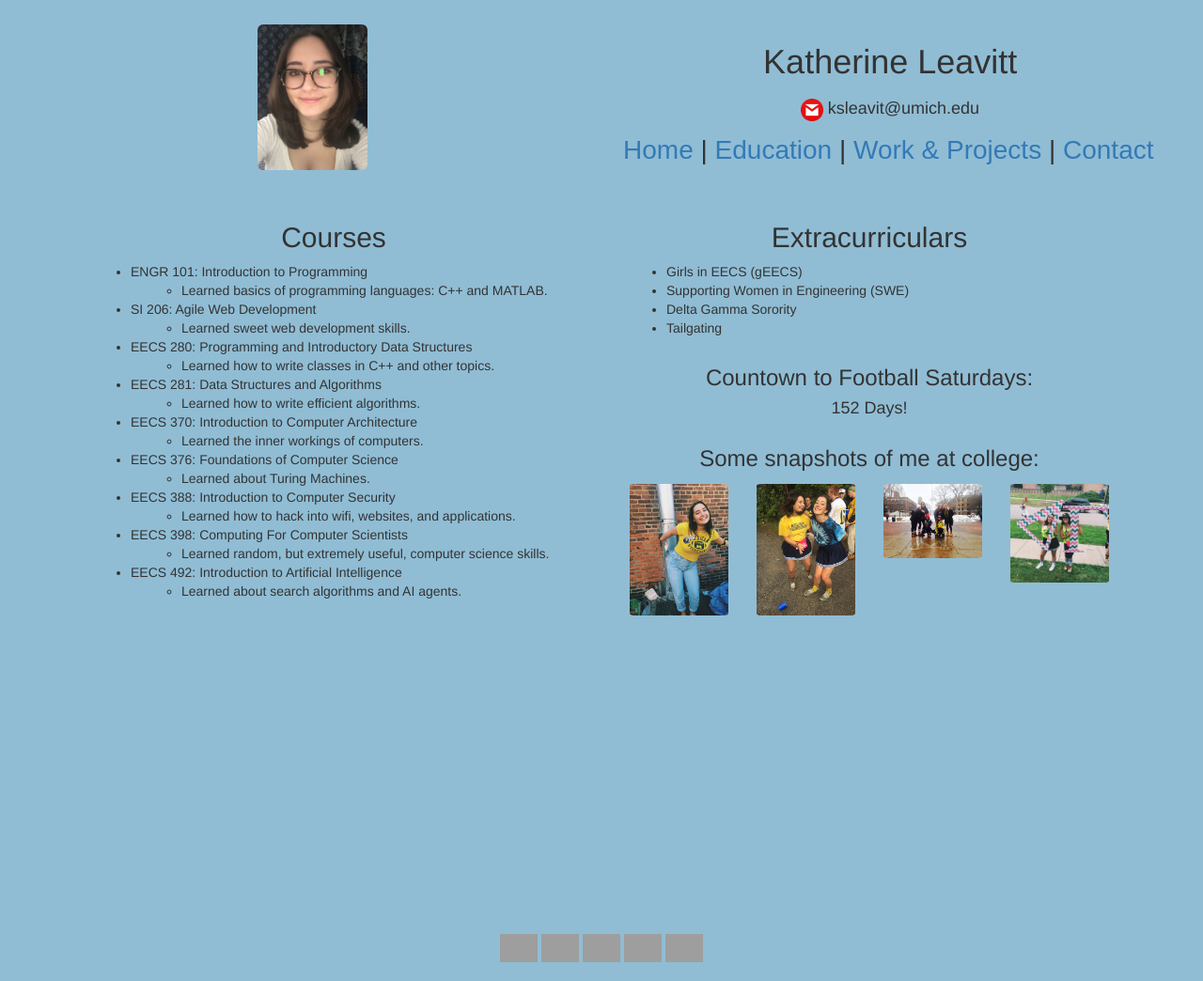
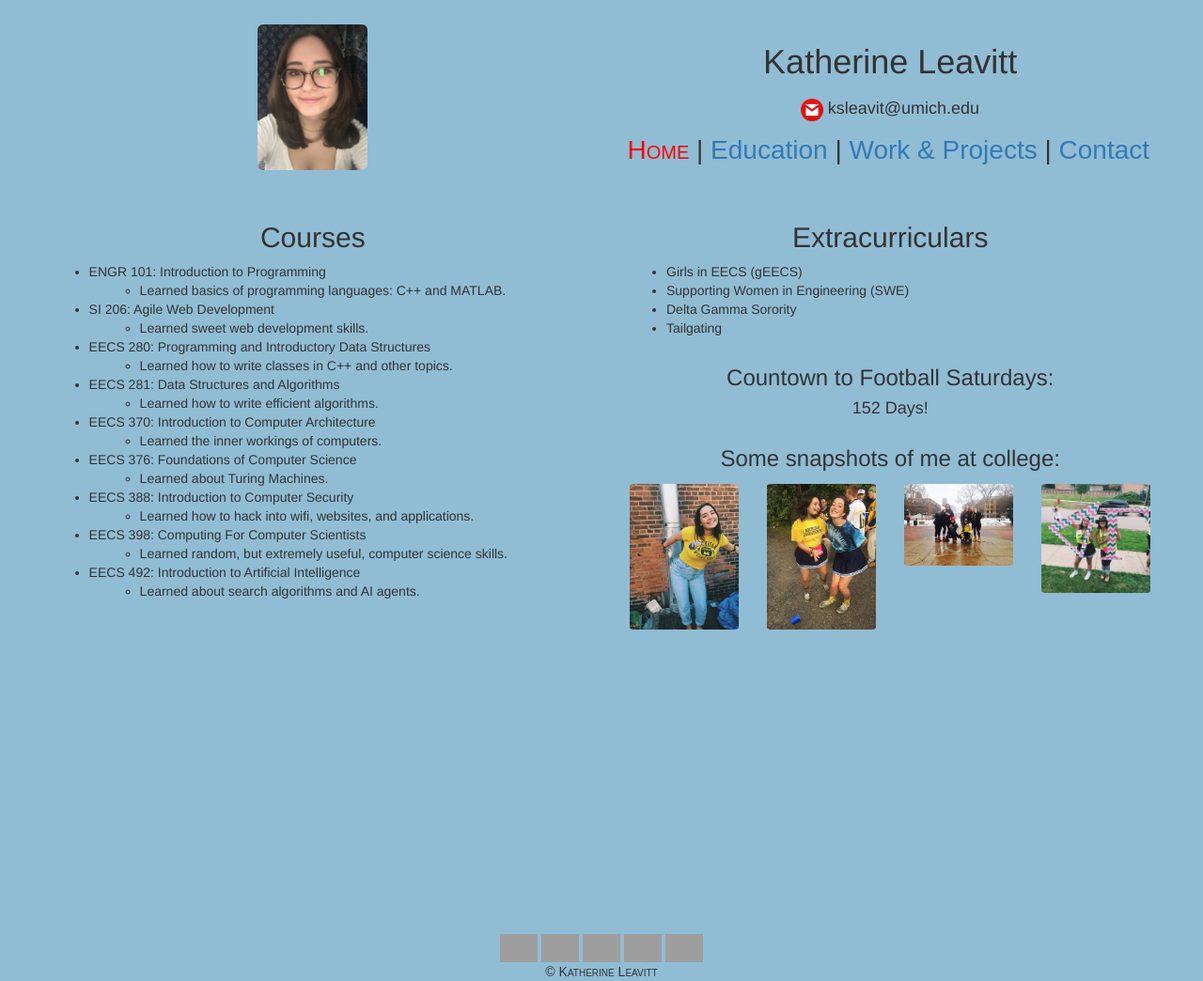
Before and after one commit to katherineleavitt/SI206-portfolio, a Python web app: template templates/education.html in a window 1280 px wide. Shown: the whole page at 94% size. Run offline with Jinja, Linux system fonts and the light colour scheme; the template is opened without the code that fills it, so the values that code supplies are empty; some libraries are stand-ins or nearby versions; grey boxes are pictures that could not be loaded.

Commit message:
small style updates

```diff
--- a/static/style.css
+++ b/static/style.css
@@ -140,6 +140,10 @@ html, body {
 footer, .pagecontent:after {
   height: 20px;
   margin-bottom: 25px;
+  text-align: center;
+  font-family: sans-serif;
+  font-size: 100%;
+  font-variant: small-caps;
 }
 
 header {
@@ -168,6 +172,7 @@ form {
         position: relative;
     }
 
+
 }
 
 @media only screen and (min-width: 1200px) {
@@ -181,15 +186,14 @@ form {
         display: inline-block;
         font-size: 200%;
     }
-    .jumbotron {
-        text-align: center;
-        margin: -100;
-        background: url('../static/me.jpg') no-repeat center center;
-        background-size: 100%;
-    }
 
-    body {
+    footer {
         position: relative;
     }
 
+    .active {
+        color: red;
+        font-variant: small-caps;
+    }
+
 }
--- a/templates/education.html
+++ b/templates/education.html
@@ -14,7 +14,6 @@
 {% endblock %}
 {% block content %}
 
-	<div class="container">
 	<div class="col-sm-12 col-md-6">
 		<h2>Courses</h2>
 		<ul>
@@ -92,7 +91,6 @@
 		</div>
 
 
-  	</div>
 
 
 {%endblock%}
--- a/templates/index.html
+++ b/templates/index.html
@@ -71,7 +71,9 @@
 
 
 		<script type="text/javascript">
-
+				$('ul.nav.nav-pills.nav-justified li a').click(function() {
+				    $(this).parent().addClass('active').siblings().removeClass('active');
+				});
 		</script>
 
 
@@ -100,7 +102,8 @@
 			<a href="https://www.instagram.com/katieleavitt/">
 				<img title="Instagram" alt="RSS" src="https://socialmediawidgets.files.wordpress.com/2014/03/10_instagram.png"/>
 			</a>
-</div>
+		</div>
+		<p>&copy; Katherine Leavitt</p>
 	  </footer>
 	</body>
 </html>
```
